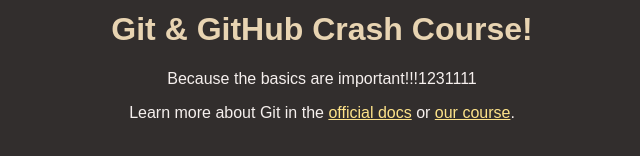
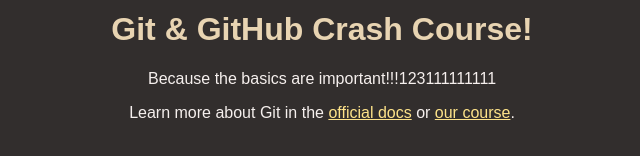
Before and after one commit to bruno561/github-crash-course, a plain HTML site: page index.html in a window 1280 px wide. Shown: the part 158-314 px from the top of the page, 318-958 px from the left. Drawn offline with Linux system fonts and the light colour scheme.

Commit message:
conflict 4

```diff
--- a/index.html
+++ b/index.html
@@ -13,7 +13,7 @@
       <h1>Git & GitHub Crash Course!</h1>
     </header>
     <main>
-      <p>Because the basics are important!!!1231111</p>
+      <p>Because the basics are important!!!123111111111</p>
       <p>
         Learn more about Git in the
         <a href="https://git-scm.com/book/en/v2">official docs</a> or
```
